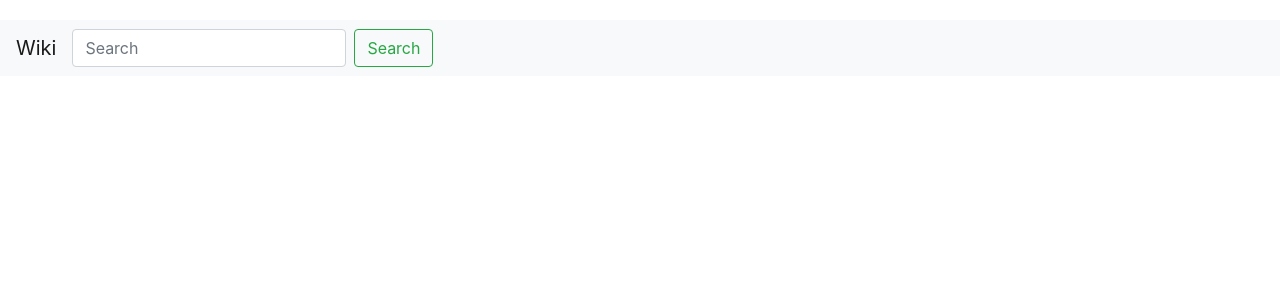
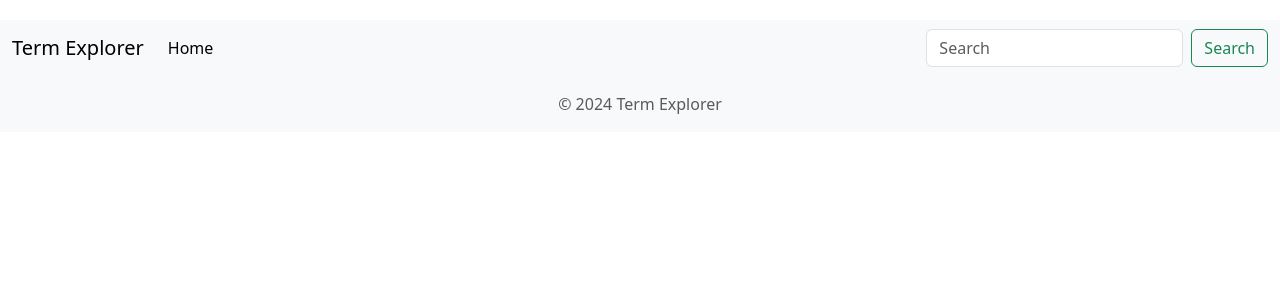
Before and after one commit to lgboim/terms-generator, a Flask app: template templates/base.html in a window 1280 px wide. Shown: the top 300 px of the page. Run offline with Flask 3, Linux system fonts and the light colour scheme; the template is opened without the code that fills it, so the values that code supplies are empty; some libraries are stand-ins or nearby versions.

Commit message:
Update base.html

```diff
--- a/templates/base.html
+++ b/templates/base.html
@@ -3,42 +3,64 @@
 <head>
     <meta charset="UTF-8">
     <meta name="viewport" content="width=device-width, initial-scale=1.0">
-    <link rel="stylesheet" href="https://stackpath.bootstrapcdn.com/bootstrap/4.3.1/css/bootstrap.min.css">
+    <title>{% block title %}Term Explorer{% endblock %}</title>
+    <link href="https://cdn.jsdelivr.net/npm/bootstrap@5.3.1/dist/css/bootstrap.min.css" rel="stylesheet">
     <link rel="stylesheet" href="{{ url_for('static', filename='styles.css') }}">
-    <meta name="google-site-verification" content="7lObjXRxJswTfHWqCyYCGk7mJGmRTKX_XLwOjB4jJjQ" />
-    <title>{% block title %}Wiki{% endblock %}</title>
-    <meta name="description" content="Terms Generator provides detailed explanations and related terms using OpenAI's GPT-3.5 model.">
-    <meta name="keywords" content="Terms Generator, OpenAI, GPT-3.5, Term Explanations, Related Terms, Educational Resource">
+    <meta name="description" content="Explore detailed explanations of terms using an advanced AI model. Discover related terms and deepen your knowledge on various topics.">
+    <meta name="keywords" content="Terms Explorer, AI, Knowledge, Education, Term Definitions, Term Relations, Detailed Explanations">
     <meta name="author" content="Your Name">
     <meta name="robots" content="index, follow">
-    <meta property="og:title" content="{% block og_title %}{% endblock %}">
-    <meta property="og:description" content="{% block og_description %}{% endblock %}">
+    <meta property="og:title" content="{% block og_title %}Explore Terms with AI{% endblock %}">
+    <meta property="og:description" content="{% block og_description %}Access a wealth of knowledge with detailed term explanations and related terms dynamically generated by AI.{% endblock %}">
     <meta property="og:type" content="website">
-    <meta property="og:url" content="https://terms-a2d0dcfc4f4a.herokuapp.com/">
-    <meta property="og:image" content="https://terms-a2d0dcfc4f4a.herokuapp.com/static/logo.png">
+    <meta property="og:url" content="https://yourdomain.com">
+    <meta property="og:image" content="https://yourdomain.com/static/logo.png">
+    <meta name="google-site-verification" content="7lObjXRxJswTfHWqCyYCGk7mJGmRTKX_XLwOjB4jJjQ" />
     <script type="application/ld+json">
     {
         "@context": "https://schema.org",
         "@type": "WebSite",
-        "url": "https://terms-a2d0dcfc4f4a.herokuapp.com/",
+        "url": "https://yourdomain.com/",
         "potentialAction": {
             "@type": "SearchAction",
-            "target": "https://terms-a2d0dcfc4f4a.herokuapp.com/search?search_term={search_term}",
+            "target": "https://yourdomain.com/search?search_term={search_term}",
             "query-input": "required name=search_term"
         }
     }
     </script>
+    {% block extra_head %}{% endblock %}
 </head>
 <body>
     <nav class="navbar navbar-expand-lg navbar-light bg-light">
-        <a class="navbar-brand" href="{{ url_for('home') }}">Wiki</a>
-        <form class="form-inline my-2 my-lg-0" action="{{ url_for('search') }}" method="POST">
-            <input class="form-control mr-sm-2" type="search" placeholder="Search" aria-label="Search" name="search_term">
-            <button class="btn btn-outline-success my-2 my-sm-0" type="submit">Search</button>
-        </form>
+        <div class="container-fluid">
+            <a class="navbar-brand" href="{{ url_for('home') }}">Term Explorer</a>
+            <button class="navbar-toggler" type="button" data-bs-toggle="collapse" data-bs-target="#navbarNav" aria-controls="navbarNav" aria-expanded="false" aria-label="Toggle navigation">
+                <span class="navbar-toggler-icon"></span>
+            </button>
+            <div class="collapse navbar-collapse" id="navbarNav">
+                <ul class="navbar-nav">
+                    <li class="nav-item">
+                        <a class="nav-link active" aria-current="page" href="{{ url_for('home') }}">Home</a>
+                    </li>
+                    <!-- Additional navigation items can go here -->
+                </ul>
+                <form class="d-flex ms-auto" action="{{ url_for('search') }}" method="post">
+                    <input class="form-control me-2" type="search" placeholder="Search" aria-label="Search" name="search_term">
+                    <button class="btn btn-outline-success" type="submit">Search</button>
+                </form>
+            </div>
+        </div>
     </nav>
     <div class="container">
         {% block content %}{% endblock %}
     </div>
+    <footer class="footer mt-auto py-3 bg-light">
+        <div class="container text-center">
+            <span class="text-muted">© 2024 Term Explorer</span>
+        </div>
+    </footer>
+    <script src="https://cdn.jsdelivr.net/npm/@popperjs/core@2.11.5/dist/umd/popper.min.js"></script>
+    <script src="https://cdn.jsdelivr.net/npm/bootstrap@5.3.1/dist/js/bootstrap.min.js"></script>
+    {% block extra_js %}{% endblock %}
 </body>
 </html>
```
